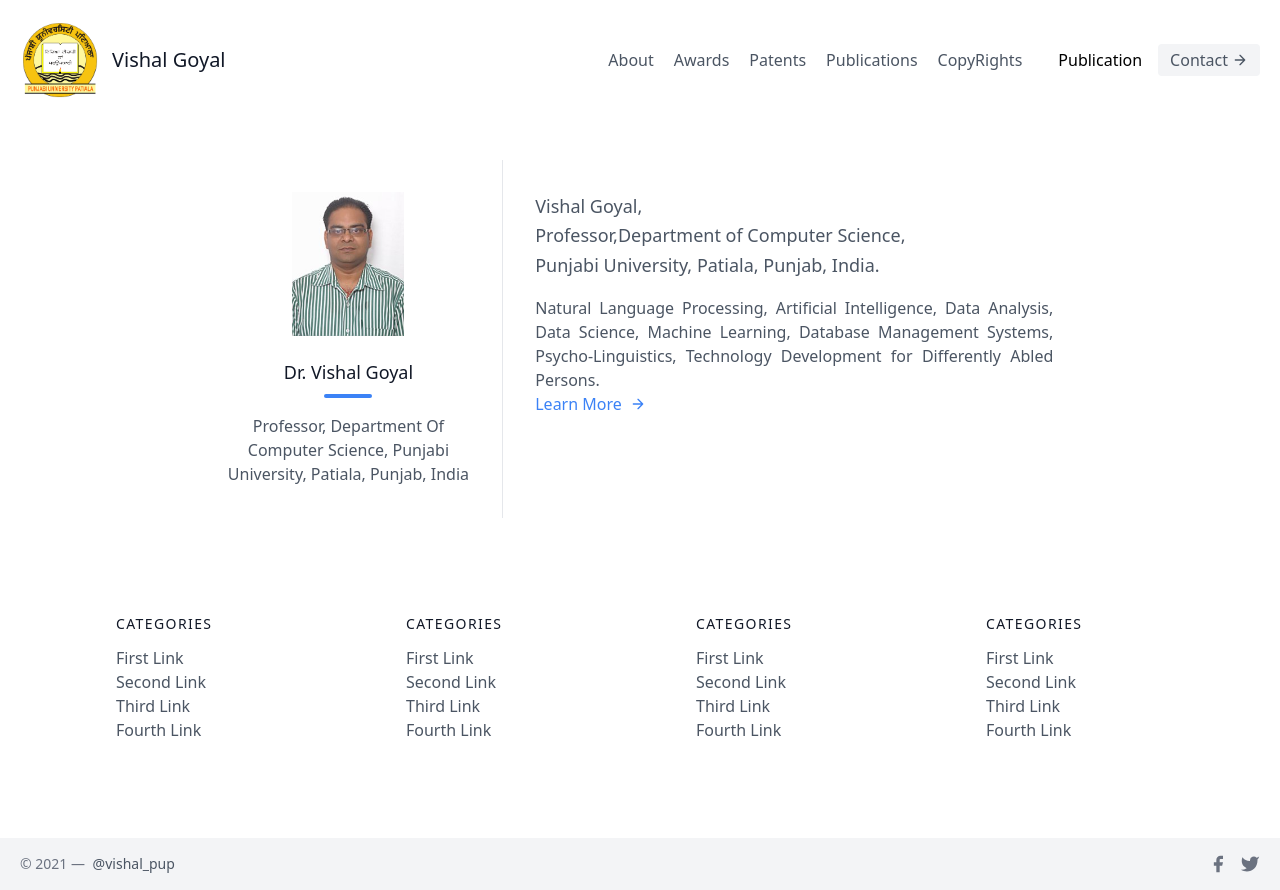
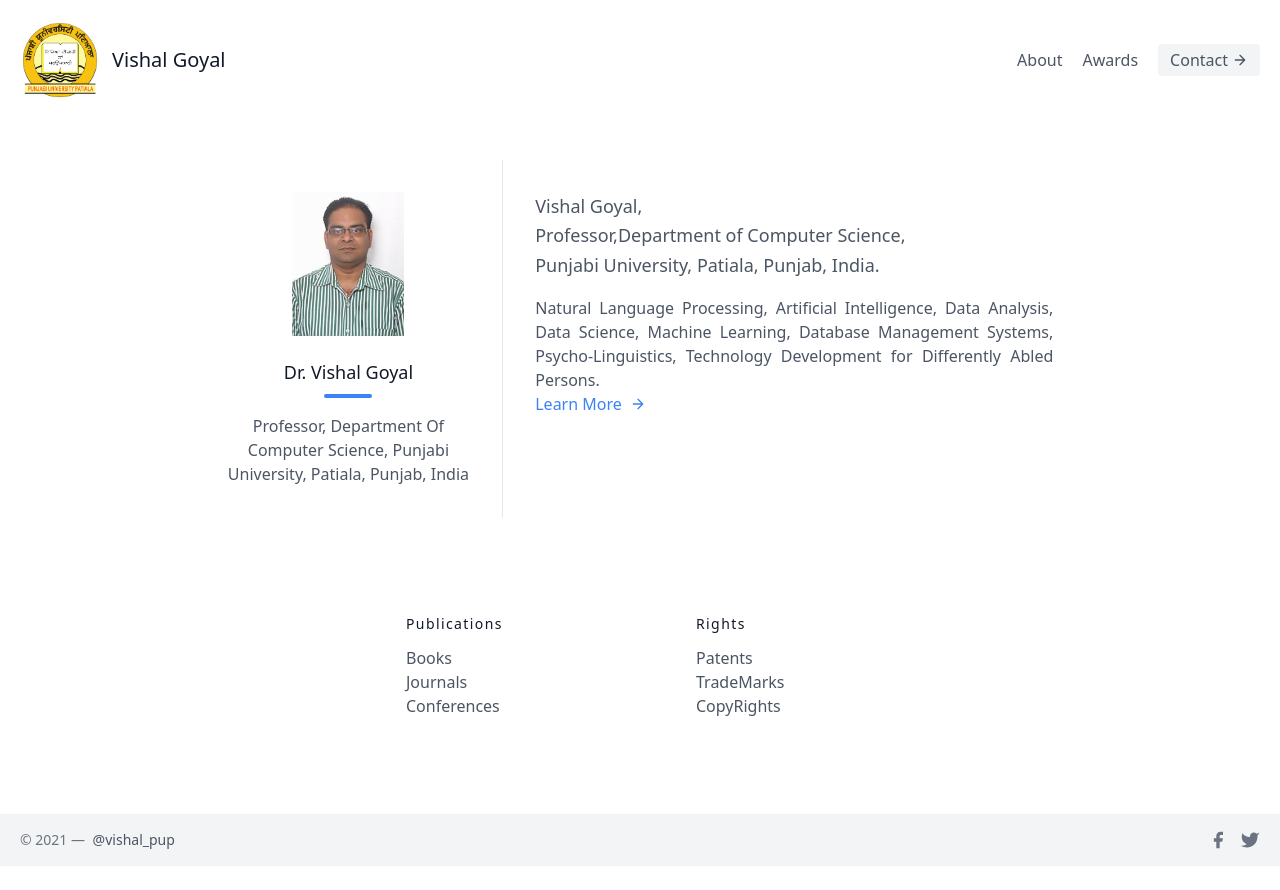
Before and after one commit to shabad22/VishalPUP, a Flask app: page / in a window 1280 px wide. After the commit the page ends 849 px from the top, so only its background shows below. Run offline with Flask 2, Linux system fonts and the light colour scheme.

Commit message:
Books page done

```diff
--- a/app/routes.py
+++ b/app/routes.py
@@ -20,3 +20,7 @@ def contact():
 @app.route('/awards')
 def awards():
     return render_template('awards.html')
+
+@app.route('/books')
+def books():
+    return render_template('books.html')
--- a/app/templates/base.html
+++ b/app/templates/base.html
@@ -10,7 +10,7 @@
     <link href="https://unpkg.com/tailwindcss@^2/dist/tailwind.min.css" rel="stylesheet">
 </head>
 <style>
-    .dropbtn {;
+    .dropbtn {
         color: black;
         padding: 16px;
         font-size: 16px;
@@ -54,7 +54,7 @@
     <!-- NAVBAR -->
     <header class="text-gray-600 body-font">
         <div class="container mx-auto flex flex-wrap p-5 flex-col md:flex-row items-center">
-            <a class="flex title-font font-medium items-center text-gray-900 mb-4 md:mb-0">
+            <a class="flex title-font font-medium items-center text-gray-900 mb-4 md:mb-0" href="{{ url_for('index') }}">
                 <!-- <img src="{{ url_for('static', filename='img/VGPhoto.jpg') }}" alt=""> -->
                 <img src="{{ url_for('static', filename='img/pupLogo.png') }}" fill="none" stroke="currentColor"
                     stroke-linecap="round" stroke-linejoin="round" stroke-width="2" class="w-20 h-20"
@@ -66,17 +66,22 @@
             <nav class="md:ml-auto flex flex-wrap items-center text-base justify-center">
                 <a class="mr-5 hover:text-gray-900">About</a>
                 <a class="mr-5 hover:text-gray-900" href="{{ url_for('awards') }}">Awards</a>
-                <a class="mr-5 hover:text-gray-900">Patents</a>
-                <a class="mr-5 hover:text-gray-900">Publications</a>
-                <a class="mr-5 hover:text-gray-900">CopyRights</a>
-                <div class="dropdown">
+                <!-- <div class="dropdown">
                     <button class="dropbtn">Publication</button>
                     <div class="dropdown-content">
                         <a href="#">Books</a>
                         <a href="#">Journals</a>
                         <a href="#">Conferences</a>
                     </div>
-                </div>
+                </div> -->
+                <!-- <div class="dropdown">
+                    <button class="dropbtn">More</button>
+                    <div class="dropdown-content">
+                        <a href="#">Patents</a>
+                        <a href="#">TradeMarks</a>
+                        <a href="#">CopyRights</a>
+                    </div>
+                </div> -->
             </nav>
             <button
                 class="inline-flex items-center bg-gray-100 border-0 py-1 px-3 focus:outline-none hover:bg-gray-200 rounded text-base mt-4 md:mt-0"><a
@@ -96,73 +101,33 @@
     <!-- FOOTER -->
     <footer class="text-gray-600 body-font">
         <div
-            class="container px-5 py-24 mx-auto flex md:items-center lg:items-start md:flex-row md:flex-nowrap flex-wrap flex-col">
-            <div class="flex-grow flex flex-wrap md:pl-20 -mb-10 md:mt-0 mt-10 md:text-left text-center">
+            class="container px-5 py-24 mx-auto flex md:items-center lg:items-center md:flex-row md:flex-nowrap flex-wrap flex-col">
+            <div class="flex-grow flex flex-wrap md:pl-20 -mb-10 md:mt-0 mt-10 md:text-left justify-center">
                 <div class="lg:w-1/4 md:w-1/2 w-full px-4">
-                    <h2 class="title-font font-medium text-gray-900 tracking-widest text-sm mb-3">CATEGORIES</h2>
+                    <h2 class="title-font font-medium text-gray-900 tracking-widest text-sm mb-3">Publications</h2>
                     <nav class="list-none mb-10">
                         <li>
-                            <a class="text-gray-600 hover:text-gray-800">First Link</a>
+                            <a class="text-gray-600 hover:text-gray-800" href="{{ url_for('books') }}">Books</a>
                         </li>
                         <li>
-                            <a class="text-gray-600 hover:text-gray-800">Second Link</a>
+                            <a class="text-gray-600 hover:text-gray-800">Journals</a>
                         </li>
                         <li>
-                            <a class="text-gray-600 hover:text-gray-800">Third Link</a>
-                        </li>
-                        <li>
-                            <a class="text-gray-600 hover:text-gray-800">Fourth Link</a>
+                            <a class="text-gray-600 hover:text-gray-800">Conferences</a>
                         </li>
                     </nav>
                 </div>
                 <div class="lg:w-1/4 md:w-1/2 w-full px-4">
-                    <h2 class="title-font font-medium text-gray-900 tracking-widest text-sm mb-3">CATEGORIES</h2>
+                    <h2 class="title-font font-medium text-gray-900 tracking-widest text-sm mb-3">Rights</h2>
                     <nav class="list-none mb-10">
                         <li>
-                            <a class="text-gray-600 hover:text-gray-800">First Link</a>
+                            <a class="text-gray-600 hover:text-gray-800">Patents</a>
                         </li>
                         <li>
-                            <a class="text-gray-600 hover:text-gray-800">Second Link</a>
+                            <a class="text-gray-600 hover:text-gray-800">TradeMarks</a>
                         </li>
                         <li>
-                            <a class="text-gray-600 hover:text-gray-800">Third Link</a>
-                        </li>
-                        <li>
-                            <a class="text-gray-600 hover:text-gray-800">Fourth Link</a>
-                        </li>
-                    </nav>
-                </div>
-                <div class="lg:w-1/4 md:w-1/2 w-full px-4">
-                    <h2 class="title-font font-medium text-gray-900 tracking-widest text-sm mb-3">CATEGORIES</h2>
-                    <nav class="list-none mb-10">
-                        <li>
-                            <a class="text-gray-600 hover:text-gray-800">First Link</a>
-                        </li>
-                        <li>
-                            <a class="text-gray-600 hover:text-gray-800">Second Link</a>
-                        </li>
-                        <li>
-                            <a class="text-gray-600 hover:text-gray-800">Third Link</a>
-                        </li>
-                        <li>
-                            <a class="text-gray-600 hover:text-gray-800">Fourth Link</a>
-                        </li>
-                    </nav>
-                </div>
-                <div class="lg:w-1/4 md:w-1/2 w-full px-4">
-                    <h2 class="title-font font-medium text-gray-900 tracking-widest text-sm mb-3">CATEGORIES</h2>
-                    <nav class="list-none mb-10">
-                        <li>
-                            <a class="text-gray-600 hover:text-gray-800">First Link</a>
-                        </li>
-                        <li>
-                            <a class="text-gray-600 hover:text-gray-800">Second Link</a>
-                        </li>
-                        <li>
-                            <a class="text-gray-600 hover:text-gray-800">Third Link</a>
-                        </li>
-                        <li>
-                            <a class="text-gray-600 hover:text-gray-800">Fourth Link</a>
+                            <a class="text-gray-600 hover:text-gray-800">CopyRights</a>
                         </li>
                     </nav>
                 </div>
```
Also changed, not shown: app/templates/books.html (added, +141 -0 lines).
